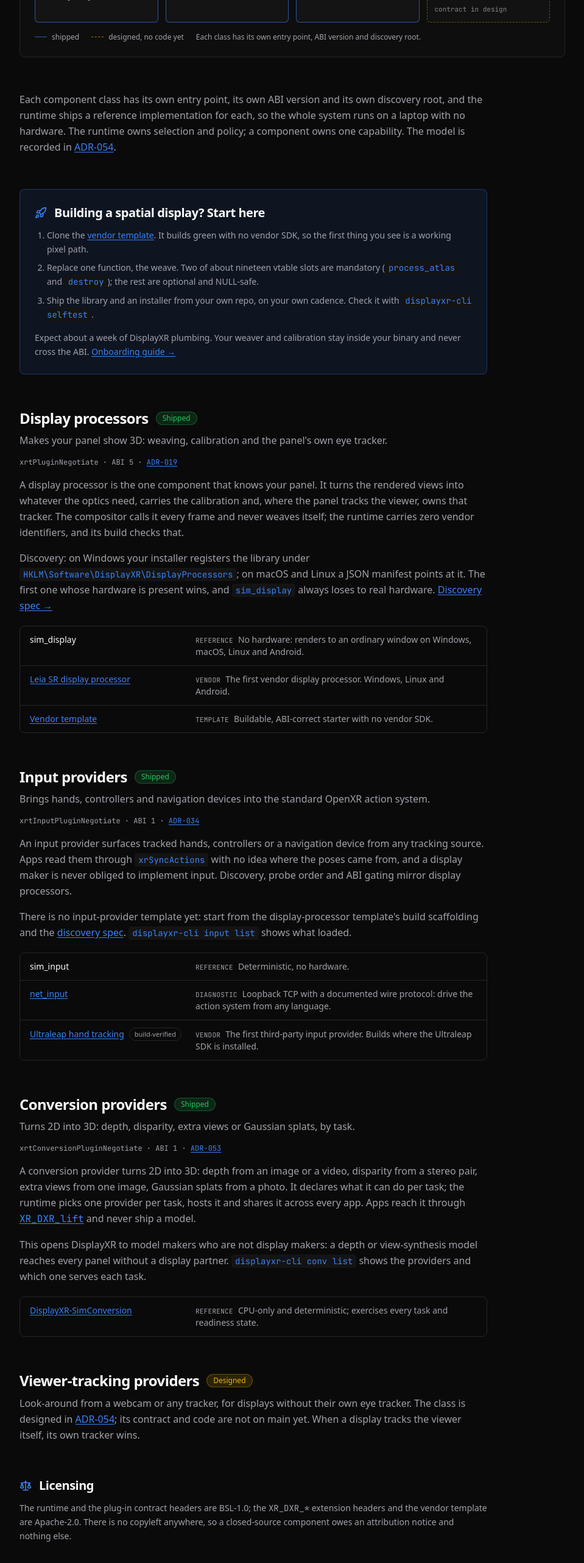
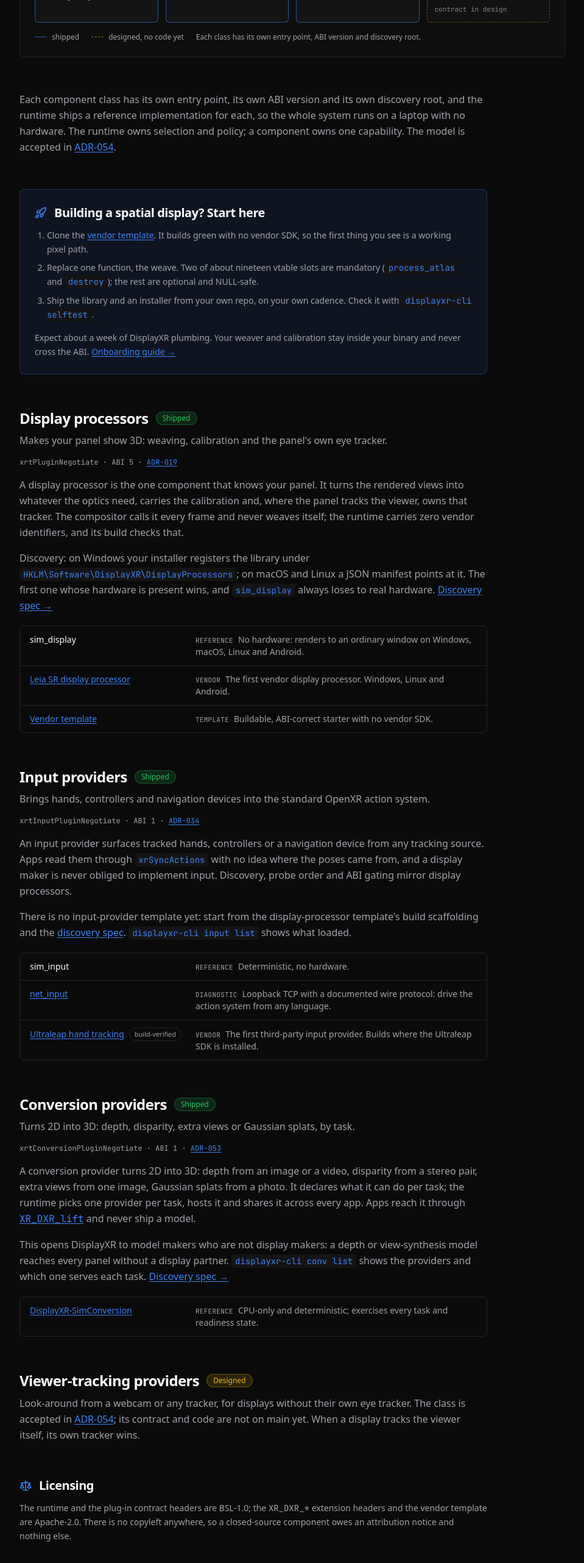
Before and after one commit to DisplayXR/displayxr-website, a Next.js app: page /components in a window 1280 px wide. Shown: the part 804-3367 px from the top of the page at 61% size, without its empty margins (56-1015 px from the left). Built offline with nearby package versions, Linux system fonts and the light colour scheme; no server answers.

Commit message:
fix(components): ADR-054 is accepted; link the conversion discovery spec (#47)
Runtime #2085 flipped ADR-054 to Accepted and marked the conversion spec
Implemented. The viewer-tracking chip stays Designed (no code on main).

Co-authored-by: Claude Opus 5.5 <noreply@anthropic.com>

```diff
--- a/app/components/page.tsx
+++ b/app/components/page.tsx
@@ -102,7 +102,7 @@ export default function ComponentsPage() {
             and its own discovery root, and the runtime ships a reference
             implementation for each, so the whole system runs on a laptop with
             no hardware. The runtime owns selection and policy; a component owns
-            one capability. The model is recorded in{" "}
+            one capability. The model is accepted in{" "}
             <A href={tracking.record.href}>ADR-054</A>.
           </p>
 
@@ -189,7 +189,8 @@ export default function ComponentsPage() {
               This opens DisplayXR to model makers who are not display makers: a
               depth or view-synthesis model reaches every panel without a display
               partner. <Code>displayxr-cli conv list</Code> shows the providers and
-              which one serves each task.
+              which one serves each task.{" "}
+              <A href={COMPONENT_SPECS.conversionProviders}>Discovery spec →</A>
             </p>
           </ClassSection>
 
@@ -201,7 +202,7 @@ export default function ComponentsPage() {
               <StatusChip cls={tracking} />
             </div>
             <p className="leading-relaxed text-text-secondary">
-              {tracking.plain} The class is designed in{" "}
+              {tracking.plain} The class is accepted in{" "}
               <A href={tracking.record.href}>ADR-054</A>; its contract and code
               are not on main yet. When a display tracks the viewer itself, its
               own tracker wins.
--- a/lib/data/components.ts
+++ b/lib/data/components.ts
@@ -186,4 +186,5 @@ export function statusDetail(c: ComponentClass): string {
 export const COMPONENT_SPECS = {
   displayProcessors: `${SPECS}/plugin-discovery.md`,
   inputProviders: `${SPECS}/input-provider-discovery.md`,
+  conversionProviders: `${SPECS}/conversion-provider-discovery.md`,
 };
```
